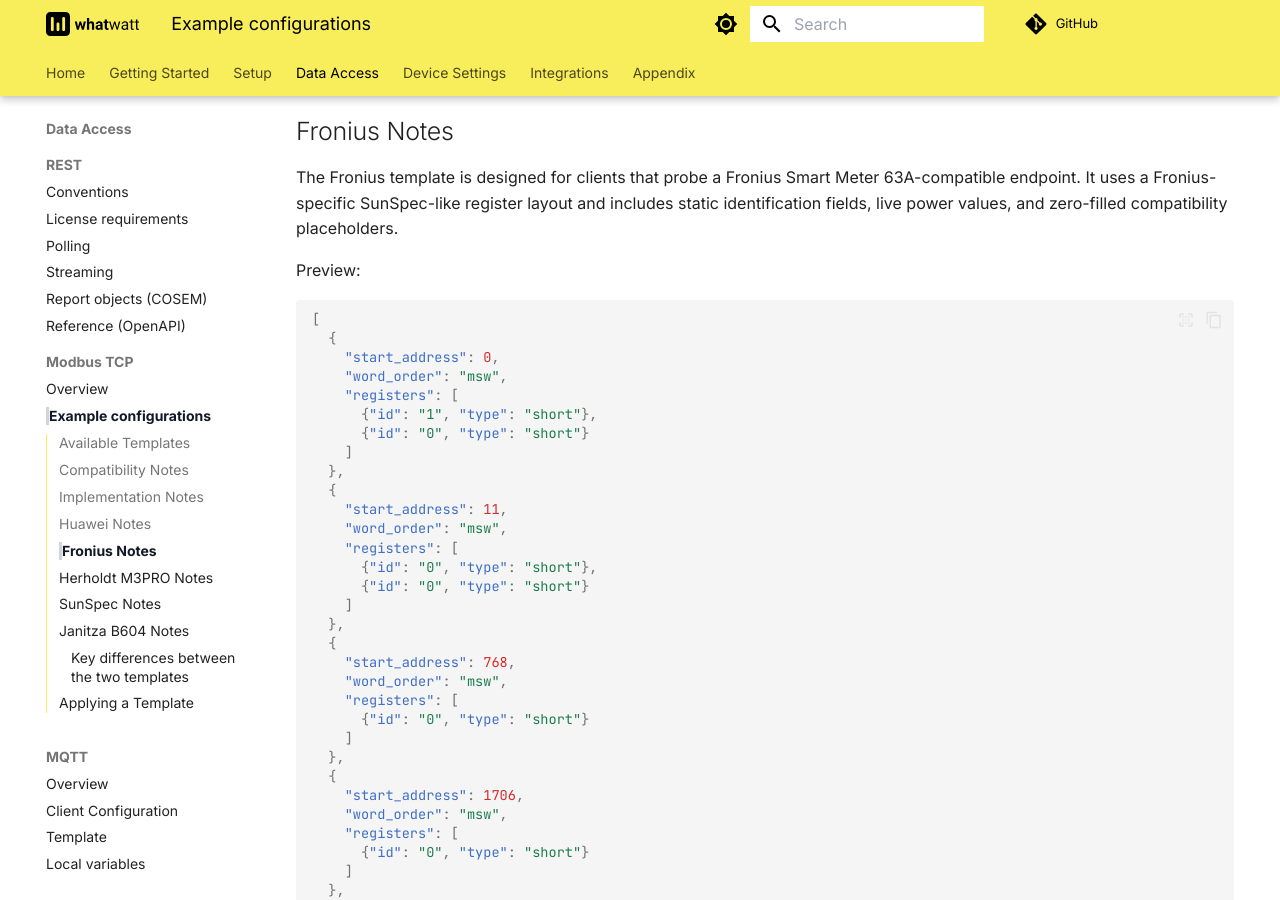
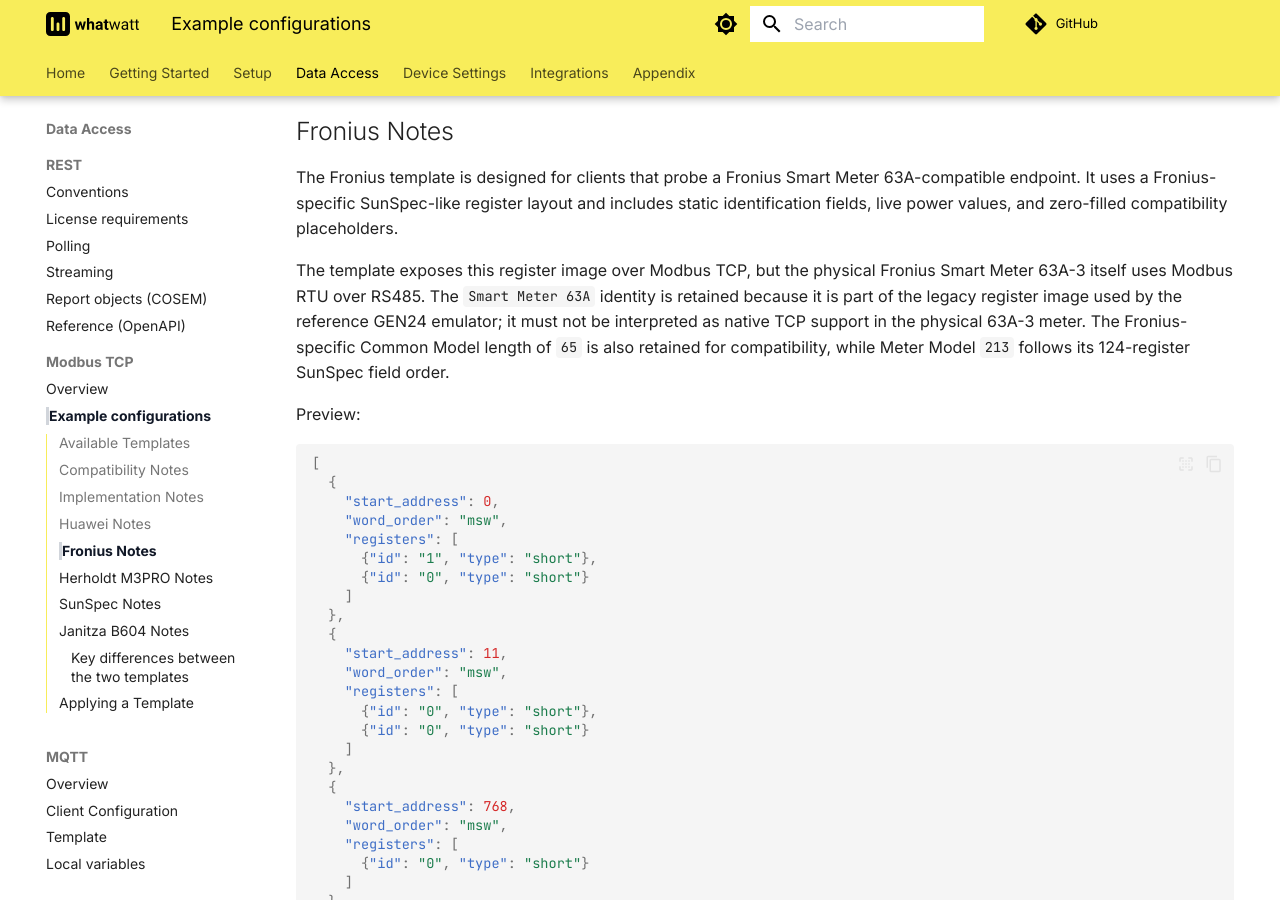
Before and after one commit to whatwatt-ch/whatwatt-go-documentation, an MkDocs documentation site: the page built from docs/35-modbus/examples.md, in a window 1280 px wide and 900 px high, scrolled down 3544 px. Built offline with MkDocs 1.6.1 and Material for MkDocs 9.7.7, drawn with Linux system fonts in a browser that asks for light colours; some of the changed text lies outside the part shown.

Commit message:
docs: fix Fronius Model 213 register layout

```diff
--- a/docs/35-modbus/examples.md
+++ b/docs/35-modbus/examples.md
@@ -23,8 +23,9 @@
 - [huawei_emma_external_meter.json](examples/huawei_emma_external_meter.json) -
   Huawei EMMA external meter view at address `30500`.
 - [fronius_smart_meter_63a.json](examples/fronius_smart_meter_63a.json) - Fronius
-  Smart Meter 63A emulation using a Fronius-specific SunSpec-like layout at
-  address `40000` plus additional probe registers.
+  GEN24-compatible Modbus TCP emulation that identifies itself as a legacy
+  Smart Meter 63A, using a Fronius-specific SunSpec-like layout at address
+  `40000` plus additional probe registers.
 - [herholdt_m3pro.json](examples/herholdt_m3pro.json) - Herholdt M3PRO register
   map beginning at address `4100`, collapsed into one contiguous area for
   compatibility with the current parser.
@@ -142,6 +143,14 @@
 63A-compatible endpoint. It uses a Fronius-specific SunSpec-like register layout
 and includes static identification fields, live power values, and zero-filled
 compatibility placeholders.
+
+The template exposes this register image over Modbus TCP, but the physical
+Fronius Smart Meter 63A-3 itself uses Modbus RTU over RS485. The `Smart Meter
+63A` identity is retained because it is part of the legacy register image used
+by the reference GEN24 emulator; it must not be interpreted as native TCP
+support in the physical 63A-3 meter. The Fronius-specific Common Model length
+of `65` is also retained for compatibility, while Meter Model `213` follows its
+124-register SunSpec field order.
 
 Preview:
 
--- a/docs/35-modbus/examples/fronius_smart_meter_63a.json
+++ b/docs/35-modbus/examples/fronius_smart_meter_63a.json
@@ -154,6 +154,7 @@
       {"id": "0", "type": "float", "scaler": 0},
       {"id": "0", "type": "float", "scaler": 0},
       {"id": "0", "type": "float", "scaler": 0},
+      {"id": "0", "type": "float", "scaler": 0},
       {"id": "C_FREQ_50", "type": "float", "scaler": 0},
       {"id": "power.active", "type": "float", "scaler": 3},
       {"id": "power.active.l1", "type": "float", "scaler": 3},
```
